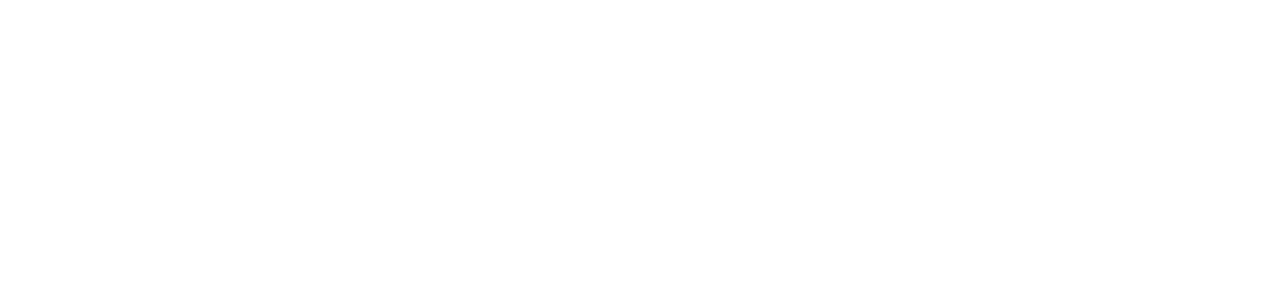
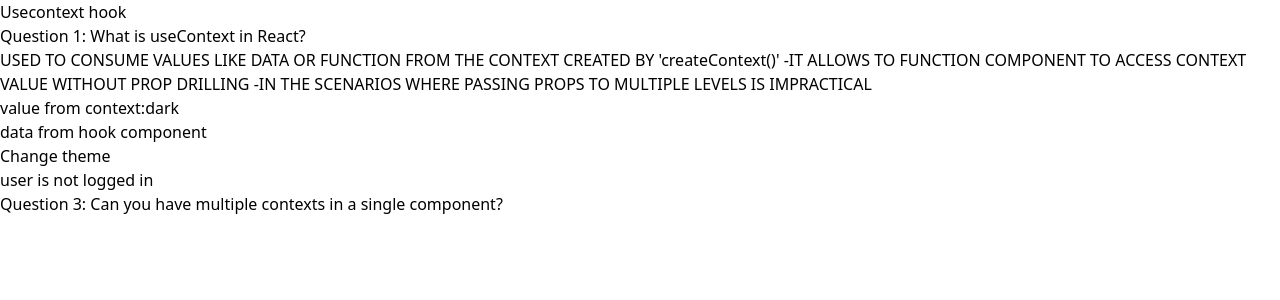
Before and after one commit to kudo07/01-JS-DEV, a React (Vite) app in the folder 10-REACT/CODE/: page / in a window 1280 px wide. Shown: the top 300 px of the page. Built offline with nearby package versions, Linux system fonts and the light colour scheme.

Commit message:
usecontext complete

```diff
--- a/10-REACT/CODE/src/8-HOOKS/5-USECONTEXT/UseContextHook.jsx
+++ b/10-REACT/CODE/src/8-HOOKS/5-USECONTEXT/UseContextHook.jsx
@@ -1,7 +1,60 @@
-import React from 'react';
+import React, { createContext, useContext, useState } from 'react';
 
+const ThemeContext = createContext('light');
+const UserContext = createContext(null);
+// default value
 const UseContextHook = () => {
-  return <div></div>;
+  const [theme, setTheme] = useState('dark');
+  // change theme
+  const changeTheme = () => {
+    setTheme(theme === 'light' ? 'dark' : 'light');
+  };
+  return (
+    <ThemeContext.Provider value={{ theme, changeTheme }}>
+      <UserContext.Provider value={{ isLoggedin: false }}>
+        <div>
+          <h3>Usecontext hook</h3>
+          <h5>Question 1: What is useContext in React?</h5>
+          <p>
+            USED TO CONSUME VALUES LIKE DATA OR FUNCTION FROM THE CONTEXT
+            CREATED BY 'createContext()' -IT ALLOWS TO FUNCTION COMPONENT TO
+            ACCESS CONTEXT VALUE WITHOUT PROP DRILLING -IN THE SCENARIOS WHERE
+            PASSING PROPS TO MULTIPLE LEVELS IS IMPRACTICAL
+          </p>
+          <GrandParentComponent data="data from hook component" />
+          <h5>
+            Question 3: Can you have multiple contexts in a single component?
+          </h5>
+        </div>
+      </UserContext.Provider>
+    </ThemeContext.Provider>
+  );
 };
+// PROP DRILLING
+// GRAND PARENT COMPONENT
+const GrandParentComponent = ({ data }) => {
+  return <ParentComponent data={data} />;
+};
+const ParentComponent = ({ data }) => {
+  return <ChildComponent data={data} />;
+};
+const ChildComponent = ({ data }) => {
+  return <GrandChildComponent data={data} />;
+};
+const GrandChildComponent = ({ data }) => {
+  console.log(data);
 
+  const { theme, changeTheme } = useContext(ThemeContext);
+  console.log(theme);
+  const { isLoggedin } = useContext(UserContext);
+
+  return (
+    <>
+      <p>value from context:{theme}</p>
+      <p>{data}</p>
+      <button onClick={changeTheme}>Change theme</button>
+      <p>{isLoggedin ? 'user logged in' : 'user is not logged in'}</p>
+    </>
+  );
+};
 export default UseContextHook;
```
